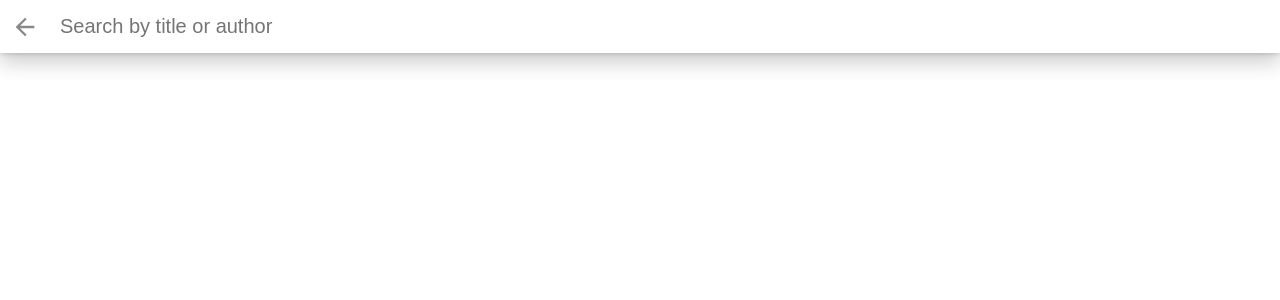
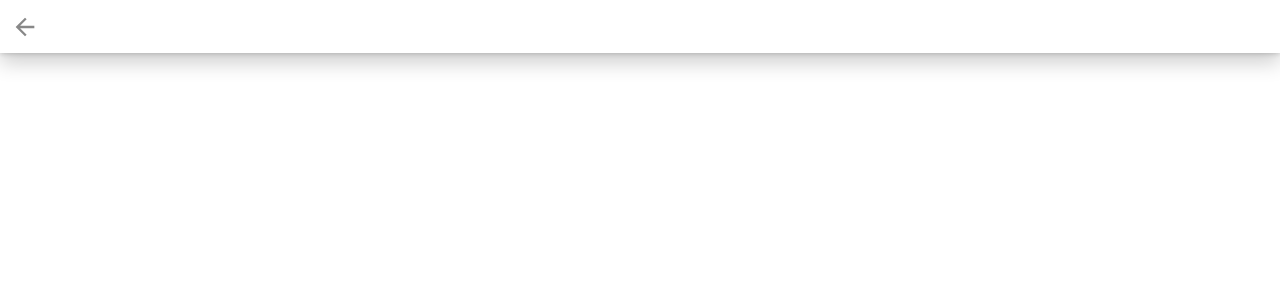
Before and after one commit to SaraSweetie/myReadsUdacity, a React (Create React App) app: page /search in a window 1280 px wide. Shown: the top 300 px of the page. Built offline with nearby package versions, Linux system fonts and the light colour scheme.

Commit message:
search bar recieving input

```diff
--- a/src/pages/search.js
+++ b/src/pages/search.js
@@ -1,23 +1,22 @@
 import React from 'react'
 import {Link} from 'react-router-dom'
+import {search} from '../BooksAPI'
 
 class Search extends React.Component {
+	constructor(props) {
+	      super(props);
+	      this.state = {
+	         query: ' '
+	      };
+	}
+
 	render () {
 		return (
             <div className="search-books">
             <div className="search-books-bar">
               <Link className="close-search" to="/">Close</Link>
               <div className="search-books-input-wrapper">
-                {/*
-                  NOTES: The search from BooksAPI is limited to a particular set of search terms.
-                  You can find these search terms here:
-                  https://github.com/udacity/reactnd-project-myreads-starter/blob/master/SEARCH_TERMS.md
-
-                  However, remember that the BooksAPI.search method DOES search by title or author. So, don't worry if
-                  you don't find a specific author or title. Every search is limited by search terms.
-                */}
-                <input type="text" placeholder="Search by title or author"/>
-
+                <input value={this.state.query} onChange={this.updateSearch} type="text" placeholder="Search by title or author"/>
               </div>
             </div>
             <div className="search-books-results">
@@ -26,6 +25,10 @@ class Search extends React.Component {
           </div>
 		);
 	}
+
+	updateSearch(e) {
+		console.log('search bar updated');
+	}
 }
 
 export default Search;
```
Also changed, not shown: 1 other file (tests, documents, lock files or other folders).
